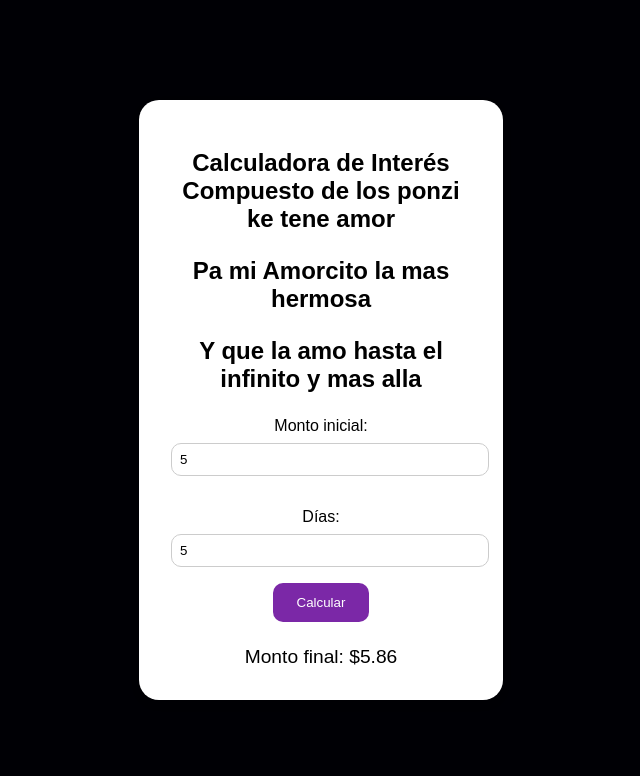
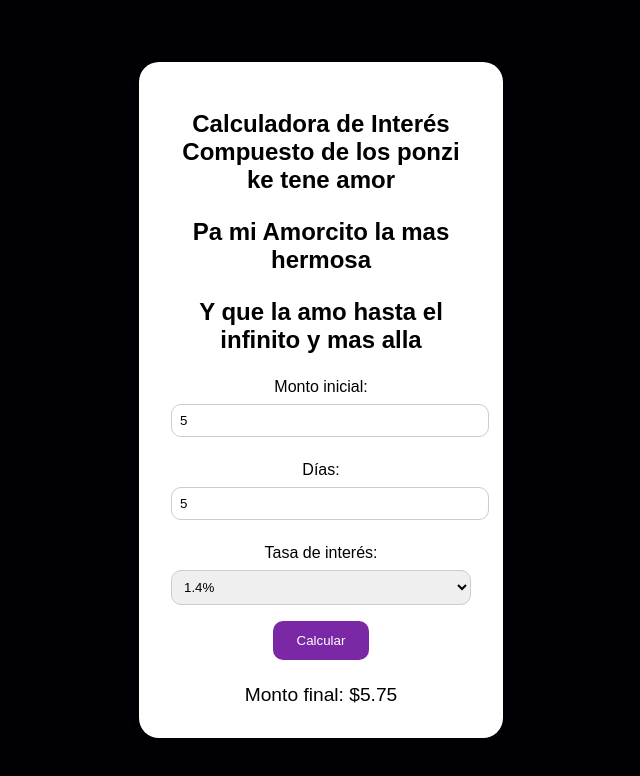
Before and after one commit to SantiArguello/Calculadora-Compuesta, a plain HTML site: page index.html in a window 1280 px wide. Both pictures are taken after typing "5", "5" into the empty fields and a click on the button "Calcular". Shown: the whole page, without its empty margins (319-959 px from the left). Drawn offline with Linux system fonts and the light colour scheme.

Commit message:
second commit

```diff
--- a/index.html
+++ b/index.html
@@ -14,10 +14,16 @@
       <h1> Y que la amo hasta el infinito y mas alla </h1>
       <form id="interestForm">
       <label for="monto">Monto inicial:</label>
-      <input type="number" id="monto" required>
+      <input type="number" id="monto" step="0.01" required>
 
       <label for="dias">Días:</label>
       <input type="number" id="dias" required>
+
+      <label for="tasa">Tasa de interés:</label>
+  <select id="tasa" required>
+    <option value="1.4">1.4%</option>
+    <option value="1.6">1.6%</option>
+  </select>
 
 
       <button type="submit">Calcular</button>
--- a/script.js
+++ b/script.js
@@ -3,13 +3,13 @@ document.getElementById('interestForm').addEventListener('submit', function(even
 
     const montoInicial = parseFloat(document.getElementById('monto').value);
     const dias = parseInt(document.getElementById('dias').value);
+    const tasaInteres = parseFloat(document.getElementById('tasa').value) / 100; // Tasa seleccionada
 
     if (isNaN(montoInicial) || isNaN(dias)) {
       document.getElementById('resultado').innerText = "Por favor, ingresa valores válidos.";
       return;
     }
 
-    const tasaInteres = 0.016;
     const vecesPorDia = 2;
     const montoFinal = montoInicial * Math.pow((1 + tasaInteres), vecesPorDia * dias);
 
--- a/styles.css
+++ b/styles.css
@@ -30,10 +30,18 @@ label {
 input {
   width: 100%;
   padding: 0.5rem;
-  margin-bottom: 1rem;
+  margin-bottom: 0.5rem;
   border-radius: 10px;
   border: 1px solid #ccc;
 }
+select {
+    width: 100%;
+    padding: 0.5rem;
+    padding-left: 50;
+    margin-bottom: 1rem;
+    border-radius: 10px;
+    border: 1px solid #ccc;
+  }
 
 button {
   padding: 0.75rem 1.5rem;
```
